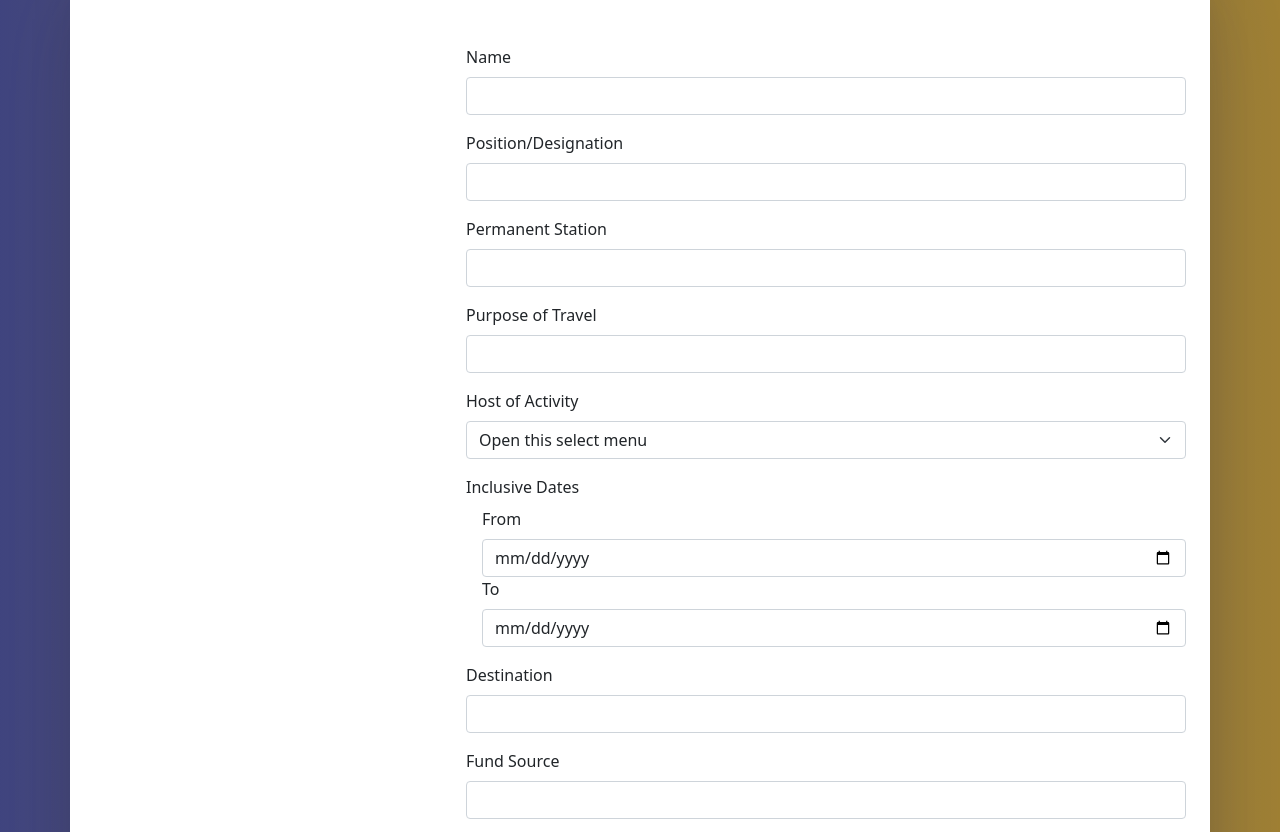
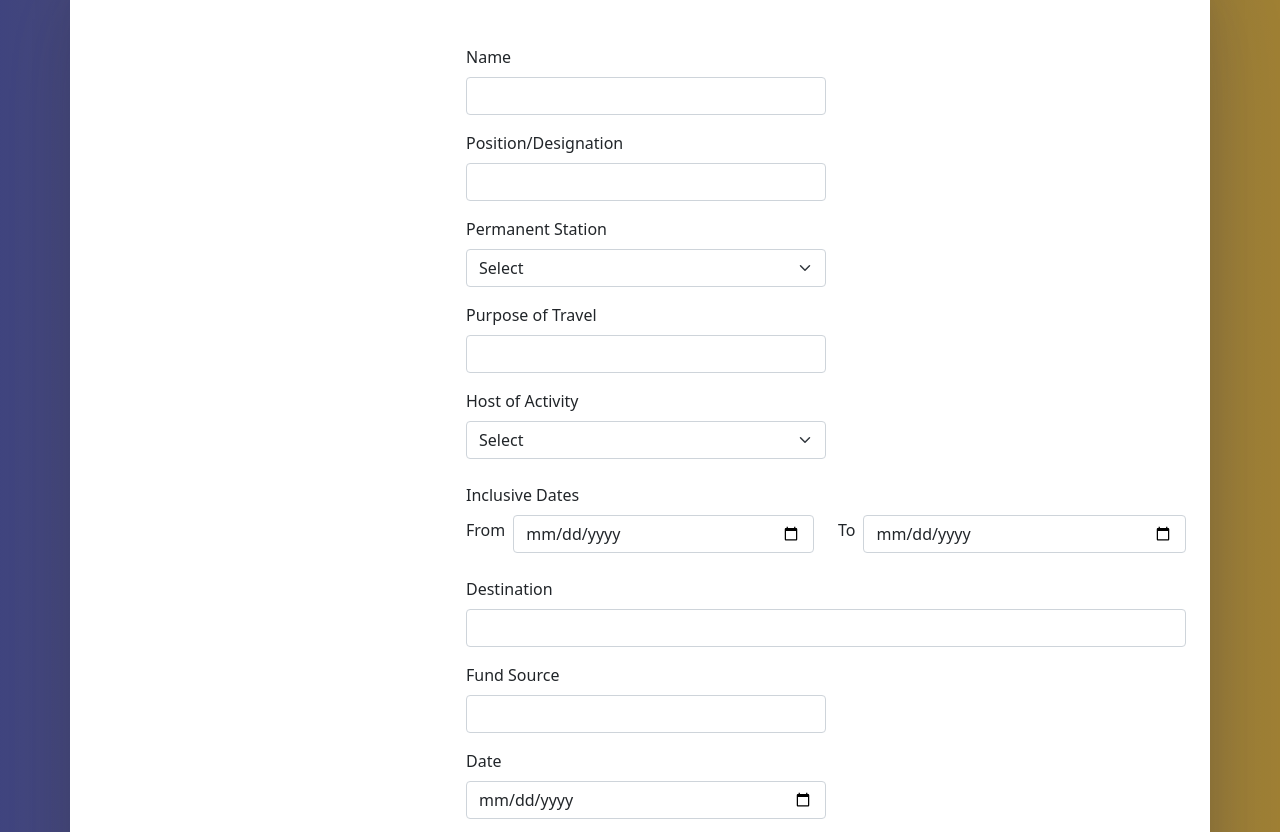
Before and after one commit to PR1MENCR/travel-authority, a plain HTML site: page index.html in a window 1280 px wide. Shown: the part 119-951 px from the top of the page. Drawn offline with nearby package versions, Linux system fonts and the light colour scheme.

Commit message:
modify inputs index.html

```diff
--- a/index.html
+++ b/index.html
@@ -205,28 +205,19 @@ table tbody tr td{
           <div class="row">
               <div class="col-md-4"></div>
               <div class="col-md-8">
-
-                <div class="mb-3 w-100">
+                <div class="col-md-6 mb-3">
                   <label for="name" class="form-label">Name</label>
                   <input type="text" class="form-control" id="name" aria-describedby="emailHelp">
                   <!-- <div id="emailHelp" class="form-text">We'll never share your email with anyone else.</div> -->
                 </div>
-                <div class="mb-3 w-100">
+                <div class="col-md-6 mb-3">
                   <label for="position" class="form-label">Position/Designation</label>
                   <input type="text" class="form-control" id="position" aria-describedby="emailHelp">
                 </div>
-                <div class="mb-3 w-100">
+                <div class="col-md-6 mb-3">
                   <label for="permanentStation" class="form-label">Permanent Station</label>
-                  <input type="text" class="form-control" id="permanentStation" aria-describedby="emailHelp">
-                </div>
-                <div class="mb-3 w-100">
-                  <label for="purpose" class="form-label">Purpose of Travel</label>
-                  <input type="text" class="form-control" id="purpose" aria-describedby="emailHelp">
-                </div>
-                <div class="mb-3 w-100">
-                  <label for="house" class="form-label">Host of Activity</label>
-                  <select id="house" class="form-select" aria-label="Default select example">
-                    <option selected>Open this select menu</option>
+                  <select id="permanentStation" class="form-select" aria-label="Default select example">
+                    <option selected>Select</option>
                     <option value="ASD">ASD</option>
                     <option value="CLMD">CLMD</option>
                     <option value="ESSD">ESSD</option>
@@ -237,32 +228,54 @@ table tbody tr td{
                     <option value="QAD">QAD</option>
                   </select>
                 </div>
-                <div class="mb-3 w-100">
+                <div class="col-md-6 mb-3">
+                  <label for="purpose" class="form-label">Purpose of Travel</label>
+                  <input type="text" class="form-control" id="purpose" aria-describedby="emailHelp">
+                </div>
+                <div class="col-md-6 mb-4">
+                  <label for="house" class="form-label">Host of Activity</label>
+                  <select id="house" class="form-select" aria-label="Default select example">
+                    <option selected>Select</option>
+                    <option value="ASD">ASD</option>
+                    <option value="CLMD">CLMD</option>
+                    <option value="ESSD">ESSD</option>
+                    <option value="Finance Division">Finance Division</option>
+                    <option value="FTAD">FTAD</option>
+                    <option value="HRDD & NEAP-R">HRDD & NEAP-R</option>
+                    <option value="PPRD">PPRD</option>
+                    <option value="QAD">QAD</option>
+                  </select>
+                </div>
+                <div class="mb-4 w-100">
                   <label  class="form-label">Inclusive Dates</label>
-                  <div class="fromto_wrap ps-3">
-                    <label for="from" class="form-label">From</label>
-                    <input type="date" class="form-control" id="from" aria-describedby="emailHelp">
-                    <label for="to" class="form-label">To</label>
-                    <input type="date" class="form-control" id="to" aria-describedby="emailHelp">
+                  <div class="fromto_wrap row">
+                    <div class="col-md-6 d-flex justify-content-start align-items-center">
+                      <label for="from" class="form-label me-2">From</label>
+                      <input type="date" class="form-control" id="from" aria-describedby="emailHelp">
+                    </div>
+                    <div class="col-md-6 d-flex justify-content-center align-items-center">
+                      <label for="to" class="form-label me-2">To</label>
+                      <input type="date" class="form-control" id="to" aria-describedby="emailHelp">
+                    </div>
                   </div>
                 </div>
                 <div class="mb-3 w-100">
                   <label for="destination" class="form-label">Destination</label>
                   <input type="text" class="form-control" id="destination" aria-describedby="emailHelp">
                 </div>
-                <div class="mb-3 w-100">
+                <div class="mb-3 col-md-6">
                   <label for="funds" class="form-label">Fund Source</label>
                   <input type="text" class="form-control" id="funds" aria-describedby="emailHelp">
                 </div>
-                <div class="mb-3 w-100">
+                <div class="mb-3 col-md-6">
                   <label for="date" class="form-label">Date</label>
                   <input type="date" class="form-control" id="date" aria-describedby="emailHelp">
                 </div>
-                <div class="mb-3 w-100">
+                <div class="mb-3 col-md-6">
                   <label for="req" class="form-label">Requesting Employee</label>
                   <input type="text" class="form-control" id="req" aria-describedby="emailHelp">
                 </div>
-                <div class="mb-3 w-100">
+                <div class="mb-3 col-md-6">
                   <label for="req" class="form-label">Requesting Employee Position</label>
                   <input type="text" class="form-control" id="reqpos" aria-describedby="emailHelp">
                 </div>
@@ -352,11 +365,6 @@ table tbody tr td{
 
         })
 
-
-
-
-
-
         formsubmit.addEventListener('submit', (e) => {
             e.preventDefault();
             let from = formsubmit['from'].value
```
